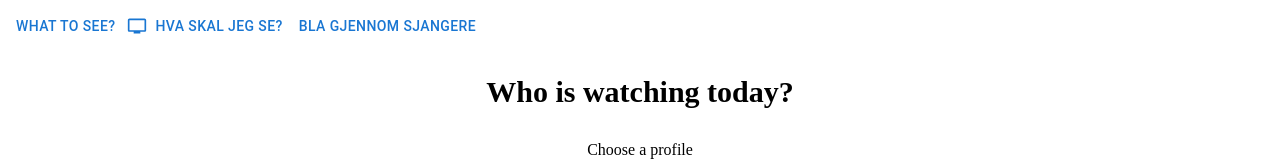
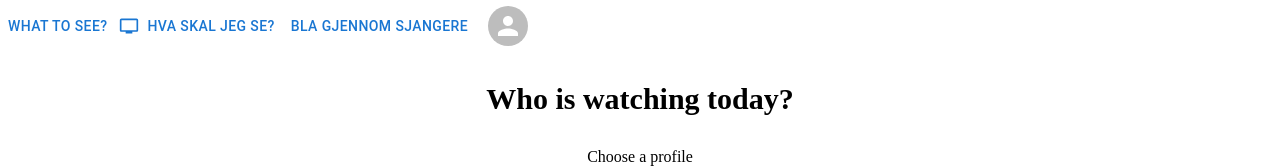
Before and after one commit to Mosh-85/What-to-see, a React (Vite) app in the folder frontend/: page / in a window 1280 px wide. Shown: the top 168 px of the page. Built offline with nearby package versions, Linux system fonts and the light colour scheme; no server answers; the HTML template or start-up script is replaced by a standard one.

Commit message:
Opprettelse for SASS til header

```diff
--- a/frontend/src/components/Header.jsx
+++ b/frontend/src/components/Header.jsx
@@ -1,5 +1,6 @@
 import Button from "@mui/material/Button"
 import TvIcon from '@mui/icons-material/Tv'
+import { Avatar } from "@mui/material"
 import Menu from "@mui/material/Menu"
 import MenuItem from "@mui/material/MenuItem"
 import React from "react"
@@ -31,14 +32,13 @@ export default function Header({ logedIn, setLogedIn }) {
         <Button className="logo" href="./">What To See?</Button>
         <Button className="whattosee" startIcon={<TvIcon/>} href="./home" >Hva skal jeg se?</Button>
         <Button className="genre" href="./Genres">Bla gjennom sjangere</Button>
-
         <Button className="user"
         aria-controls={open ? 'demo-positioned-menu' : undefined}
         aria-haspopup="true"
         aria-expanded={open ? 'true' : undefined}
         onClick={handleClick}
       >
-       {user}
+       <Avatar className="avatar">{user}</Avatar>
       </Button>
       <Menu
         aria-labelledby="demo-positioned-button"
--- a/frontend/src/style/_footer.scss
+++ b/frontend/src/style/_footer.scss
@@ -4,5 +4,7 @@
         text-align: center;
         color: white;
         padding: 1rem;
+
+
     }
 }
--- a/frontend/src/style/_header.scss
+++ b/frontend/src/style/_header.scss
@@ -0,0 +1,32 @@
+
+
+
+.header {
+
+}
+
+.logo {
+
+}
+
+
+.whattosee {
+
+}
+
+
+.genre {
+
+}
+
+
+
+.user {
+
+}
+
+
+
+.avatar {
+
+}
--- a/frontend/src/style/main.scss
+++ b/frontend/src/style/main.scss
@@ -2,3 +2,8 @@
 @import "header";
 @import "moviecard";
 @import "login";
+
+
+body {
+    margin: 0;
+}
```
